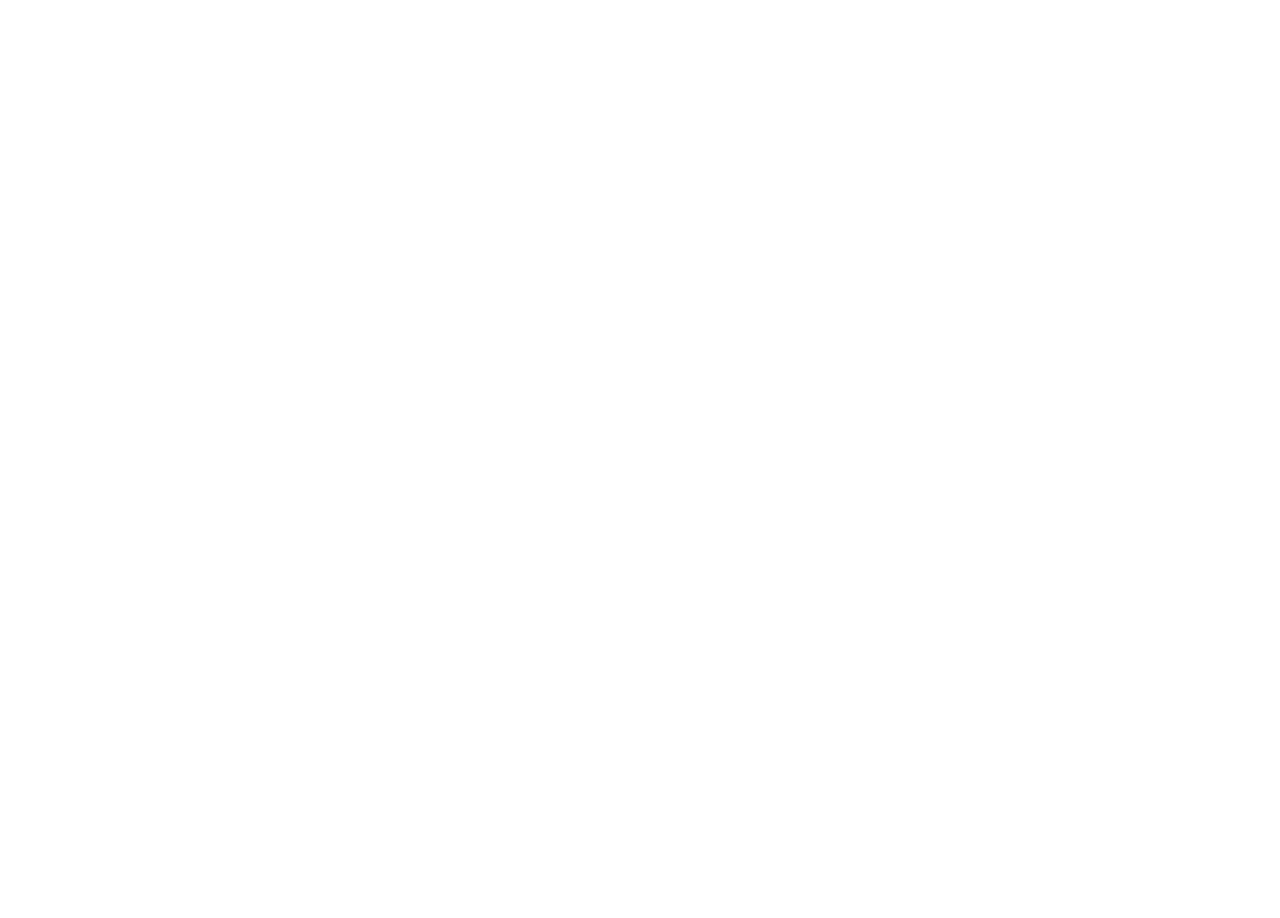
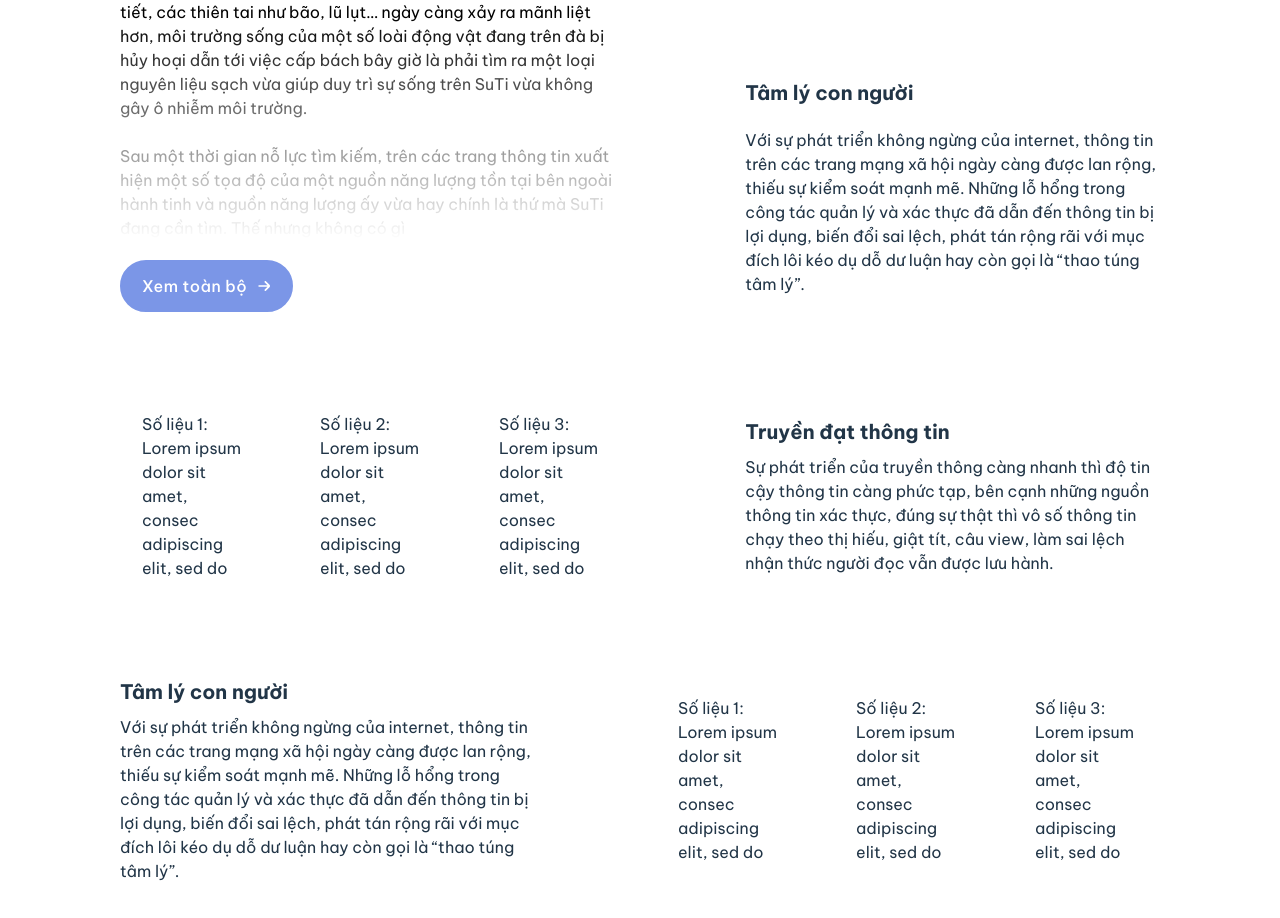
Before and after one commit to NganTrucLe/design-itus, a React (Vite) app: page /events/outr-space-7/topic in a window 1280 px wide. Shown: the part 310-1228 px from the top of the page. Before the commit the page ends 800 px from the top, so only its background shows below. Built offline with nearby package versions, Linux system fonts and the light colour scheme.

Commit message:
add sections to page

```diff
--- a/src/pages/events/outr-space/outrSpace7.jsx
+++ b/src/pages/events/outr-space/outrSpace7.jsx
@@ -3,10 +3,12 @@ import Topic from "./sections/topic.jsx";
 import Problem from "./sections/problem.jsx";
 import Participants from "./sections/participants.jsx";
 import HowToJoin from "./sections/howToJoin.jsx";
+import Footer from "/src/components/footer.jsx";
 import { makeStyles } from "@material-ui/core";
 import { section } from "/src/assets/globalStyle";
+
 const useStyles = makeStyles(theme=> ({
-    sectionStyle: {
+    contentStyle: {
         ...section,
     }
 }));
@@ -15,12 +17,13 @@ export default function OutrSpace7() {
     return (
         <div>
             <NavBar current="/events/outr-space-7"/>
-            <div className={classes.sectionStyle}>
-                <Topic/>
+            <div className={classes.contentStyle}>
+                <Topic short/>
                 <Problem/>
                 <Participants/>
                 <HowToJoin/>
             </div>
+            <Footer/>
         </div>
     )
 }
--- a/src/pages/events/outr-space/pages/topic.jsx
+++ b/src/pages/events/outr-space/pages/topic.jsx
@@ -1,9 +1,80 @@
-import NavBar from "../components/navBar"
+import { makeStyles } from "@material-ui/core";
+
+import NavBar from "../components/navBar";
+import TopicSection from "../sections/topic";
+import { section } from "/src/assets/globalStyle";
+import { cardStyle } from "/src/assets/components/glassmorphismStyle";
+import Grid from "@material-ui/core/Grid";
+
+const useStyles = makeStyles(theme=> ({
+    contentStyle: {
+        ...section,
+    },
+    dataSection: {
+        minHeight: "300px",
+        alignItems: "center",
+    },
+    card: {
+        ...cardStyle,
+        padding: "20px",
+        [theme.breakpoints.down("sm")]: {
+            padding: "8px 16px",
+            width: "auto"
+        }
+    },
+    listCard: {
+        display: "flex",
+        flexDirection: "row",
+        gap: "32px",
+        [theme.breakpoints.down("sm")]: {
+            flexDirection: "column",
+            gap: "20px",
+        }
+    },
+    list: {
+        display: "flex",
+        flexDirection: "column",
+        gap: "8px",
+        justifyContent: "center",
+    },
+    reverse: {
+        flexDirection: "row-reverse"
+    }
+}));
 
 export default function Topic() {
+    const classes = useStyles();
     return (
         <div>
             <NavBar current = "/events/outr-space-7/topic"/>
+            <div className={classes.contentStyle}>
+                <TopicSection/>
+                <Grid container spacing={4} justifyContent="space-between" className={[classes.dataSection, classes.reverse].join(" ")}>
+                    <Grid item xs={12} md={5} className={classes.list} >
+                        <h3>Truyền đạt thông tin</h3>
+                        <p>
+                        Sự phát triển của truyền thông càng nhanh thì độ tin cậy thông tin càng phức tạp, bên cạnh những nguồn thông tin xác thực, đúng sự thật thì vô số thông tin chạy theo thị hiếu, giật tít, câu view, làm sai lệch nhận thức người đọc vẫn được lưu hành.
+                        </p>
+                    </Grid>
+                    <Grid item xs={12} md={6} className={classes.listCard}>
+                        <div className={classes.card}>Số liệu 1: Lorem ipsum dolor sit amet, consec adipiscing elit, sed do</div>
+                        <div className={classes.card}>Số liệu 2: Lorem ipsum dolor sit amet, consec adipiscing elit, sed do</div>
+                        <div className={classes.card}>Số liệu 3: Lorem ipsum dolor sit amet, consec adipiscing elit, sed do</div>
+                    </Grid>
+                </Grid>
+                <Grid container spacing={4} justifyContent="space-between" className={classes.dataSection}>
+                    <Grid item xs={12} md={5} className={classes.list} >
+                        <h3>Tâm lý con người</h3>
+                        <p>
+                        Với sự phát triển không ngừng của internet, thông tin trên các trang mạng xã hội ngày càng được lan rộng, thiếu sự kiểm soát mạnh mẽ. Những lỗ hổng trong công tác quản lý và xác thực đã dẫn đến thông tin bị lợi dụng, biến đổi sai lệch, phát tán rộng rãi với mục đích lôi kéo dụ dỗ dư luận hay còn gọi là “thao túng tâm lý”.                        </p>
+                    </Grid>
+                    <Grid item xs={12} md={6} className={classes.listCard}>
+                        <div className={classes.card}>Số liệu 1: Lorem ipsum dolor sit amet, consec adipiscing elit, sed do</div>
+                        <div className={classes.card}>Số liệu 2: Lorem ipsum dolor sit amet, consec adipiscing elit, sed do</div>
+                        <div className={classes.card}>Số liệu 3: Lorem ipsum dolor sit amet, consec adipiscing elit, sed do</div>
+                    </Grid>
+                </Grid>
+            </div>
         </div>
     )
 }
--- a/src/pages/events/outr-space/sections/howToJoin.jsx
+++ b/src/pages/events/outr-space/sections/howToJoin.jsx
@@ -6,8 +6,9 @@ import Grid from "@material-ui/core/Grid";
 import BigNumberList from "../components/bigNumberList";
 const useStyles = makeStyles(theme=> ({
     sectionStyle: {
-        height: "600px",
+        minHeight: "600px",
         alignItems: "center",
+        marginBottom: "50px",
         [theme.breakpoints.down("sm")]: {
            height: "auto",
            flexDirection: "column-reverse"
```
